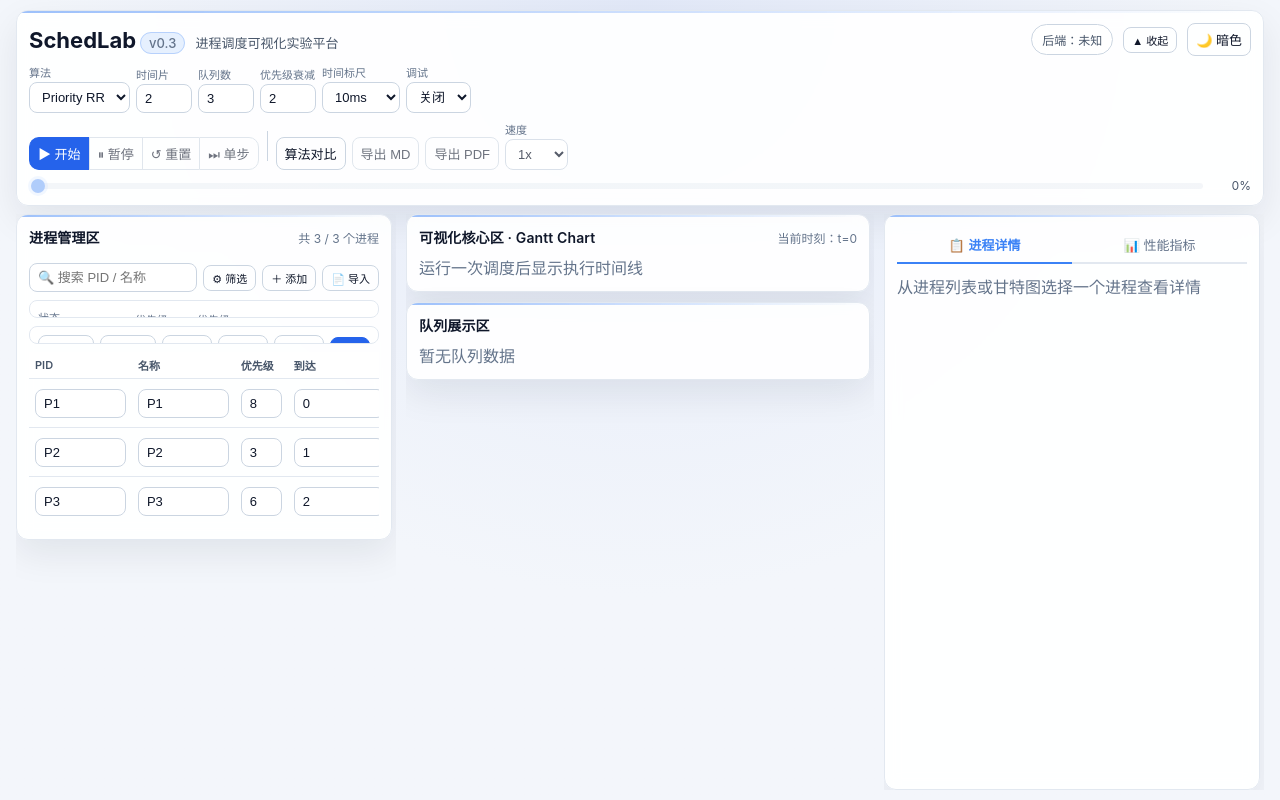
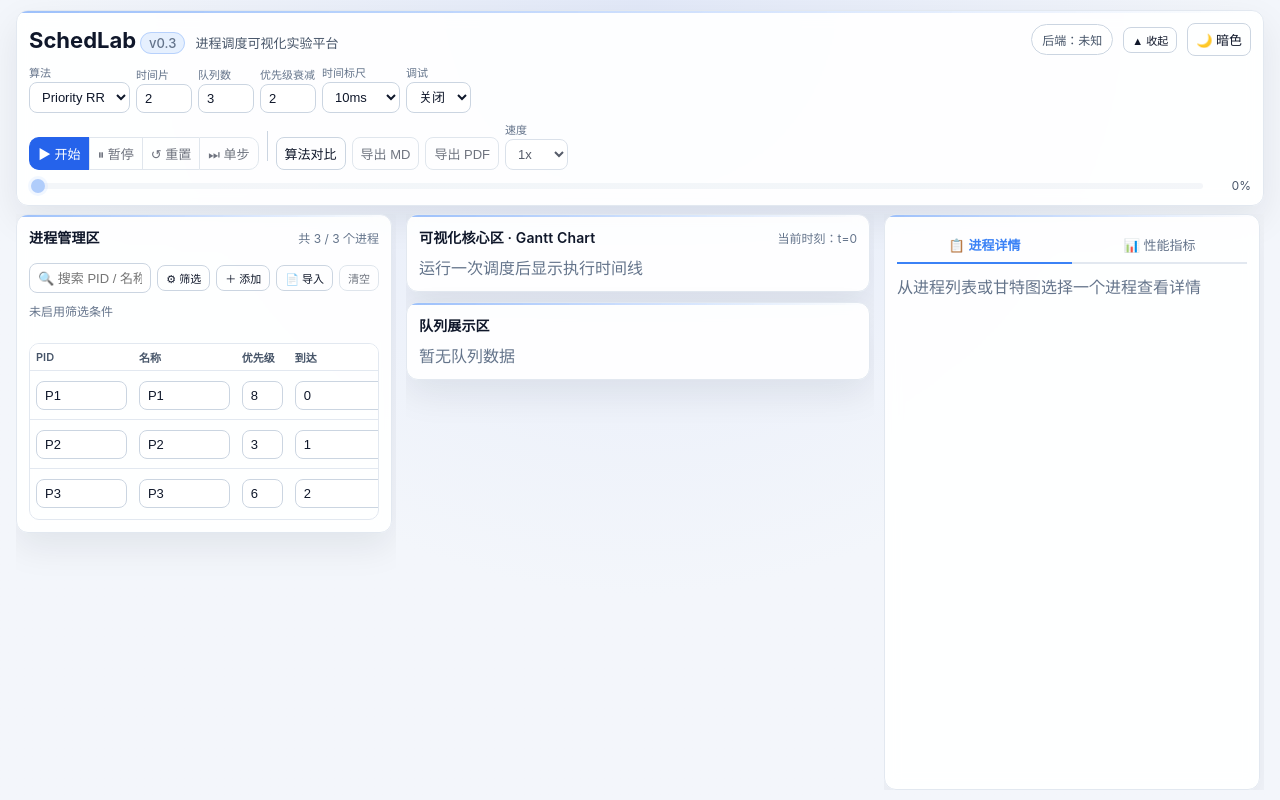
Before and after one commit to Owl23007/proc-sched-lab, a Vue app: page / in a window 1280 px wide. Built offline with nearby package versions, Linux system fonts and the light colour scheme.

Commit message:
feat(ProcessEditor): 添加筛选功能和状态指示器，优化用户体验

```diff
--- a/src/components/ProcessEditor.vue
+++ b/src/components/ProcessEditor.vue
@@ -53,6 +53,25 @@ const filteredProcesses = computed(() => {
             return matchesKeyword && matchesState && matchesPriority
         })
 })
+
+const activeFilterCount = computed(() => {
+    let count = 0
+    if (search.value.trim()) {
+        count += 1
+    }
+    if (stateFilter.value !== 'all') {
+        count += 1
+    }
+    if (minPriority.value !== '') {
+        count += 1
+    }
+    if (maxPriority.value !== '') {
+        count += 1
+    }
+    return count
+})
+
+const hasActiveFilters = computed(() => activeFilterCount.value > 0)
 
 function update(index, key, value) {
     if (index < 0 || index >= props.processes.length) {
@@ -126,6 +145,27 @@ function statusLabel(processId) {
     }
     return '🔵 等待'
 }
+
+function statusClass(processId) {
+    const state = props.stateMap.get(processId) ?? 'W'
+    if (state === 'E') {
+        return 'is-running'
+    }
+    if (state === 'R') {
+        return 'is-ready'
+    }
+    if (state === 'F') {
+        return 'is-finished'
+    }
+    return 'is-waiting'
+}
+
+function resetFilters() {
+    search.value = ''
+    stateFilter.value = 'all'
+    minPriority.value = ''
+    maxPriority.value = ''
+}
 </script>
 
 <template>
@@ -143,6 +183,14 @@ function statusLabel(processId) {
             <button class="btn ghost btn-sm" :class="{ active: showAddForm }" @click="showAddForm = !showAddForm"
                 title="添加进程">＋ 添加</button>
             <button class="btn ghost btn-sm" @click="showImportModal = true" title="批量导入">📄 导入</button>
+            <button class="btn ghost btn-sm" :disabled="!hasActiveFilters" @click="resetFilters" title="清空筛选">
+                清空
+            </button>
+        </div>
+
+        <div class="toolbar-meta">
+            <span v-if="hasActiveFilters" class="filter-hint">已启用 {{ activeFilterCount }} 个筛选条件</span>
+            <span v-else class="filter-hint muted">未启用筛选条件</span>
         </div>
 
         <!-- Collapsible filters -->
@@ -207,9 +255,14 @@ function statusLabel(processId) {
                         </td>
                         <td><input type="number" min="1" :value="row.process.burst_time"
                                 @input="update(row.sourceIndex, 'burst_time', $event.target.value)" @click.stop /></td>
-                        <td><span class="status-chip">{{ statusLabel(row.process.id) }}</span></td>
+                        <td><span class="status-chip" :class="statusClass(row.process.id)">{{
+                            statusLabel(row.process.id)
+                                }}</span></td>
                         <td><button class="btn ghost btn-sm" @click.stop="removeProcess(row.sourceIndex)">✕</button>
                         </td>
+                    </tr>
+                    <tr v-if="!filteredProcesses.length" class="empty-row">
+                        <td colspan="7">暂无匹配进程，请调整筛选条件。</td>
                     </tr>
                 </tbody>
             </table>
@@ -233,11 +286,29 @@ function statusLabel(processId) {
     display: flex;
     gap: 6px;
     align-items: center;
+    flex-wrap: wrap;
 }
 
 .search-input {
     flex: 1;
     min-width: 0;
+    min-height: 30px;
+}
+
+.toolbar-meta {
+    display: flex;
+    justify-content: space-between;
+    align-items: center;
+    min-height: 18px;
+}
+
+.filter-hint {
+    font-size: 12px;
+    color: var(--text-secondary);
+}
+
+.filter-hint.muted {
+    color: var(--text-muted);
 }
 
 .filter-row {
@@ -284,6 +355,60 @@ function statusLabel(processId) {
     color: var(--text-main);
 }
 
+.table-wrap {
+    border: 1px solid var(--border-soft);
+    border-radius: 10px;
+    overflow: auto;
+}
+
+.process-table thead th {
+    position: sticky;
+    top: 0;
+    z-index: 1;
+    background: color-mix(in srgb, var(--bg-soft), transparent 12%);
+}
+
+.process-table tbody tr {
+    transition: background-color 0.15s ease;
+}
+
+.process-table tbody tr:hover td {
+    background: color-mix(in srgb, var(--accent), transparent 94%);
+}
+
+.empty-row td {
+    text-align: center;
+    color: var(--text-muted);
+    padding: 18px 8px;
+}
+
+.status-chip {
+    border-color: var(--border-main);
+    background: color-mix(in srgb, var(--bg-soft), transparent 20%);
+}
+
+.status-chip.is-running {
+    border-color: color-mix(in srgb, var(--success), transparent 40%);
+    color: var(--success);
+    background: color-mix(in srgb, var(--success), transparent 86%);
+}
+
+.status-chip.is-ready {
+    border-color: color-mix(in srgb, var(--accent), transparent 40%);
+    color: var(--accent);
+    background: color-mix(in srgb, var(--accent), transparent 86%);
+}
+
+.status-chip.is-finished {
+    border-color: var(--border-main);
+    color: var(--text-muted);
+    background: color-mix(in srgb, var(--bg-soft), transparent 8%);
+}
+
+.status-chip.is-waiting {
+    border-color: color-mix(in srgb, var(--border-main), transparent 8%);
+}
+
 .btn-sm.active {
     background: var(--accent-soft);
     border-color: var(--accent);
@@ -291,18 +416,19 @@ function statusLabel(processId) {
 }
 
 .collapse-section {
-    display: grid;
-    grid-template-rows: 0fr;
-    transition: grid-template-rows 0.25s ease;
+    max-height: 0;
+    opacity: 0;
+    transition: max-height 0.25s ease, opacity 0.2s ease, margin-top 0.2s ease;
     overflow: hidden;
 }
 
 .collapse-section>* {
-    overflow: hidden;
-    min-height: 0;
+    overflow: visible;
 }
 
 .collapse-section.open {
-    grid-template-rows: 1fr;
+    max-height: 180px;
+    opacity: 1;
+    margin-top: 2px;
 }
 </style>
```
